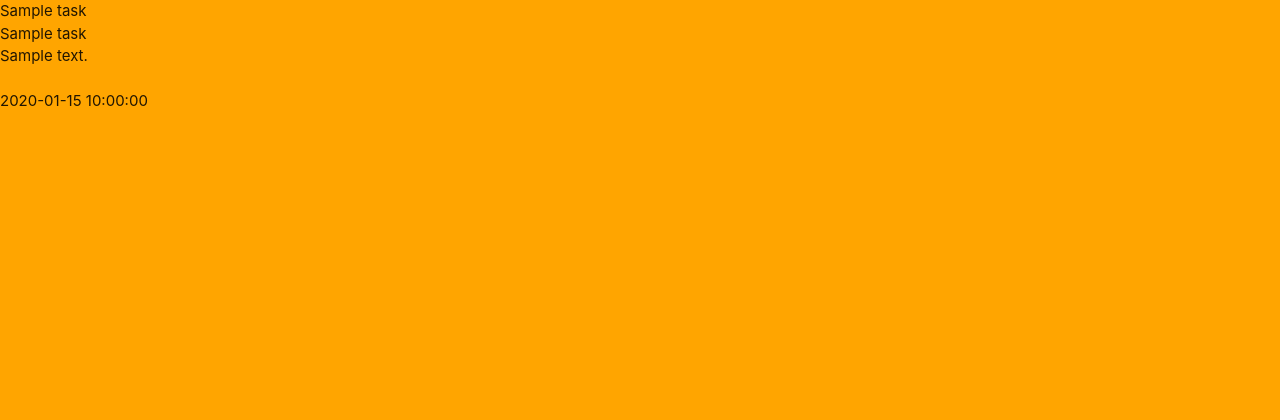
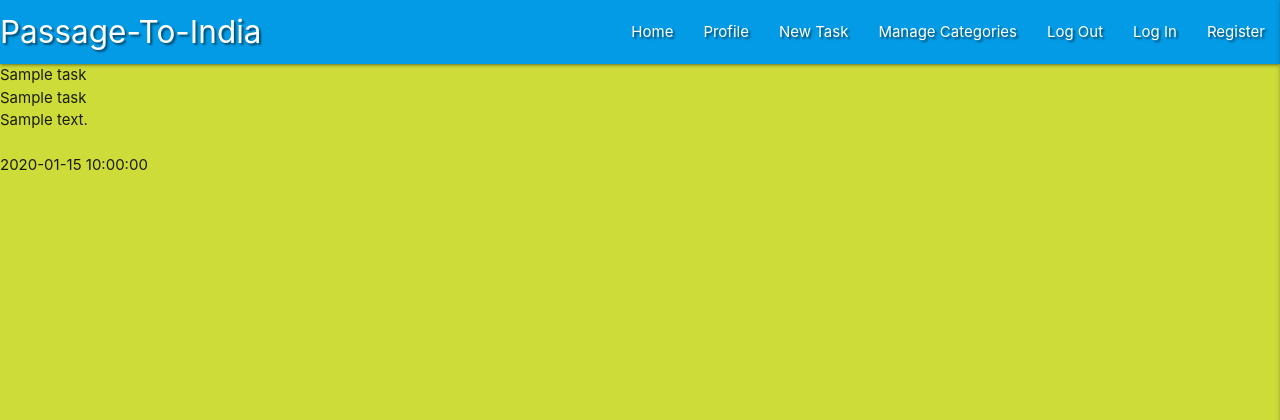
Before and after one commit to Killol14/Passage-To-India, a Flask app: page / in a window 1280 px wide. Shown: the top 420 px of the page. Run offline with Flask 2, Linux system fonts and the light colour scheme; a database or web service that is not in the repository returns one stand-in record (values such as "Sample title"); some libraries are stand-ins or nearby versions.

Commit message:
this will add new navbar

```diff
--- a/static/css/style.css
+++ b/static/css/style.css
@@ -1,3 +1,6 @@
 body {
-    background-color: orange;
+    background-color: #cddc39;
 }
+.text-shadow {
+    text-shadow: 2px 2px 2px rgba(0, 0, 0, 0.5);
+}
--- a/static/js/script.js
+++ b/static/js/script.js
@@ -0,0 +1,5 @@
+
+
+$(document).ready(function () {
+    $(".sidenav").sidenav({edge: "right"});
+});
--- a/templates/base.html
+++ b/templates/base.html
@@ -22,13 +22,42 @@
 </head>
 <body>
 
+
+	<header>
+        <!--main top navbar -->
+		<nav class="nav-extended text-shadow light-blue darken-1">
+			<div class="nav-wrapper">
+				<a href="{{ url_for('get_tasks') }}" class="brand-logo">Passage-To-India</a>
+				<a href="#" data-target="mobile-demo" class="sidenav-trigger right"><i class="fas fa-bars"></i></a>
+				<ul class="right hide-on-med-and-down">
+					<li><a href="{{ url_for('get_tasks') }}">Home</a></li>
+					<li><a href="#">Profile</a></li>
+					<li><a href="#">New Task</a></li>
+					<li><a href="#">Manage Categories</a></li>
+					<li><a href="#">Log Out</a></li>
+					<li><a href="#">Log In</a></li>
+					<li><a href="#">Register</a></li>
+				</ul>
+			</div>
+		</nav>
+
+        <!-- mobile sidenav -->
+		<ul class="sidenav" id="mobile-demo">
+            <li><h4 class="center-align light-blue-text text-darken 4">Passage-To-India</h4></li>
+            <li><a href="{{ url_for('get_tasks') }}">Home</a></li>
+            <li><a href="#">Profile</a></li>
+            <li><a href="#">New Task</a></li>
+            <li><a href="#">Manage Categories</a></li>
+            <li><a href="#">Log Out</a></li>
+            <li><a href="#">Log In</a></li>
+            <li><a href="#">Register</a></li>
+		</ul>
+	</header>
+
     {% block content %}
     {% endblock %}
 
 
-
-    <!-- Compiled and minified JavaScript -->
-    <script src="https://cdnjs.cloudflare.com/ajax/libs/materialize/1.0.0/js/materialize.min.js"></script>
 
     <!--jquery CDN links-->
     <script
@@ -36,6 +65,10 @@
     integrity="sha256-oP6HI9z1XaZNBrJURtCoUT5SUnxFr8s3BzRl+cbzUq8="
     crossorigin="anonymous">
     </script>
+
+    <!-- Compiled and minified JavaScript -->
+    <script src="https://cdnjs.cloudflare.com/ajax/libs/materialize/1.0.0/js/materialize.min.js"></script>
+
     <script src="{{ url_for('static', filename='js/script.js') }}"></script>
 
     {% block scripts %}
```
